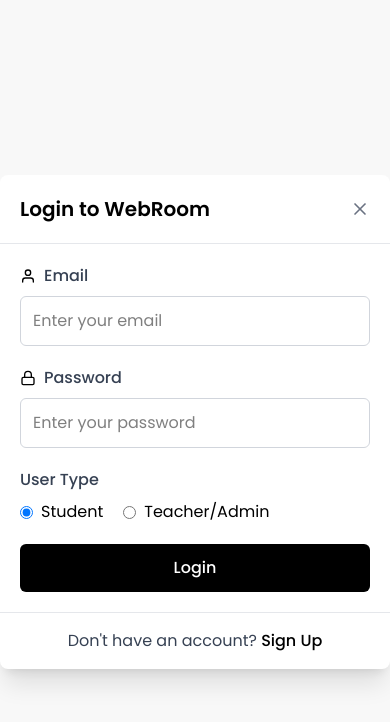
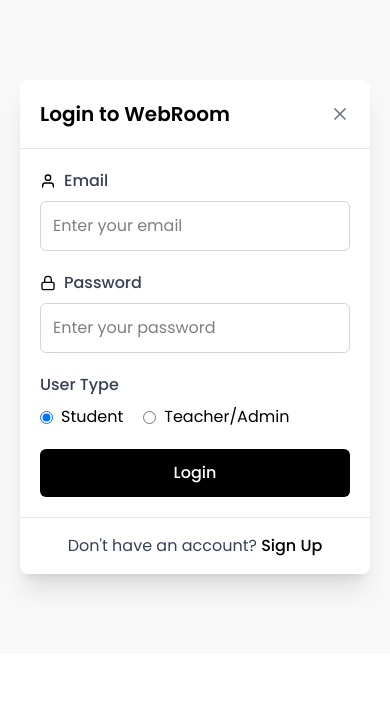
Before and after one commit to abhishekkhatale/final-year-project, a React (Vite) app: page /login in a window 390 px wide. Shown: the top 722 px of the page. Built offline with nearby package versions, Linux system fonts and the light colour scheme.

Commit message:
responsiveness of login signup

```diff
--- a/src/components/LoginModal.jsx
+++ b/src/components/LoginModal.jsx
@@ -23,7 +23,7 @@
   }
 
   return (
-    <div className="fixed inset-0 bg-[#f8f8f8] bg-opacity-50 flex items-center justify-center z-50 transition-opacity duration-300">
+    <div className=" px-5 py-20 inset-0 bg-[#f8f8f8] bg-opacity-50 flex items-center justify-center  transition-opacity duration-300">
       <div className="bg-white rounded-lg w-full max-w-md shadow-xl transform transition-all duration-300">
         <div className="flex justify-between items-center p-5 border-b border-gray-200">
           <h2 className="text-xl font-semibold">Login to WebRoom</h2>
--- a/src/components/SignupModal.jsx
+++ b/src/components/SignupModal.jsx
@@ -29,7 +29,7 @@
   };
 
   return (
-    <div className="py-10 inset-0 bg-[#f8f8f8] bg-opacity-50 flex items-center justify-center transition-opacity duration-300">
+    <div className=" px-5 py-10 inset-0 bg-[#f8f8f8] bg-opacity-50 flex items-center justify-center transition-opacity duration-300">
       <div className="bg-white rounded-lg w-full max-w-2xl shadow-xl transform transition-all duration-300">
         {/* Header */}
         <div className="flex justify-between items-center p-5 border-b border-gray-200">
```
